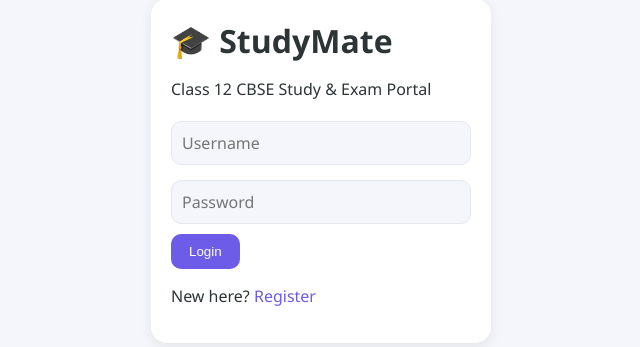
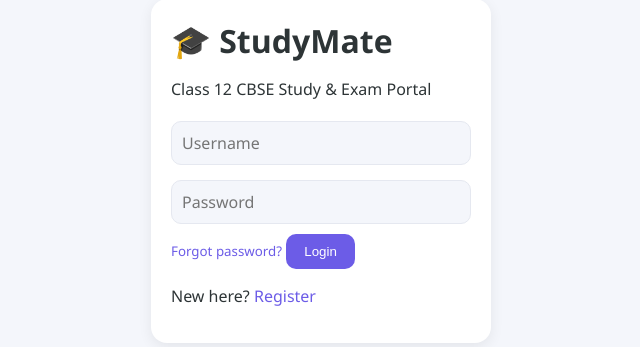
Before and after one commit to egsdemo01-cmd/studymate, a Flask app: page /login in a window 1280 px wide. Shown: the part 229-576 px from the top of the page, without its empty margins (319-959 px from the left). Run offline with Flask 3, Linux system fonts and the light colour scheme.

Commit message:
Update auth.html

```diff
--- a/templates/auth.html
+++ b/templates/auth.html
@@ -9,6 +9,7 @@
   {% endif %}
   <input name="username" placeholder="Username" required>
   <input name="password" type="password" placeholder="Password" required>
+  {% if not register %}<small><a href="/forgot">Forgot password?</a></small>{% endif %}
   {% if register %}
   <input type="hidden" name="admin_password" id="adminPw">
   <div id="studentBox">
@@ -17,6 +18,7 @@
       <option value="">-- Select your teacher --</option>
       {% for t in teachers %}<option value="{{ t.user_id }}">{{ t.name }} (Class {{ t.class }}-{{ t.division }})</option>{% endfor %}
     </select></label>
+    <input name="sec_answer" placeholder="Security answer: {{ sec_q }}">
     {% if not teachers %}<small>No teacher registered yet. Ask your class teacher to register first.</small>{% endif %}
   </div>
   <div id="teacherBox" style="display:none">
@@ -54,6 +56,7 @@
   <div class="card" style="width:320px">
     <h3>🔒 Admin password required</h3>
     <p>Enter the admin password to register as a teacher.</p>
+    <small>Forgot it? The admin password is set by the school admin and can only be changed in <code>app.py</code>.</small>
     <input type="password" id="adminInput" placeholder="Admin password" onkeydown="if(event.key==='Enter'){event.preventDefault();confirmAdmin();}">
     <button type="button" onclick="confirmAdmin()">Confirm</button>
     <button type="button" class="ghost" onclick="cancelAdmin()">Cancel</button>
```
